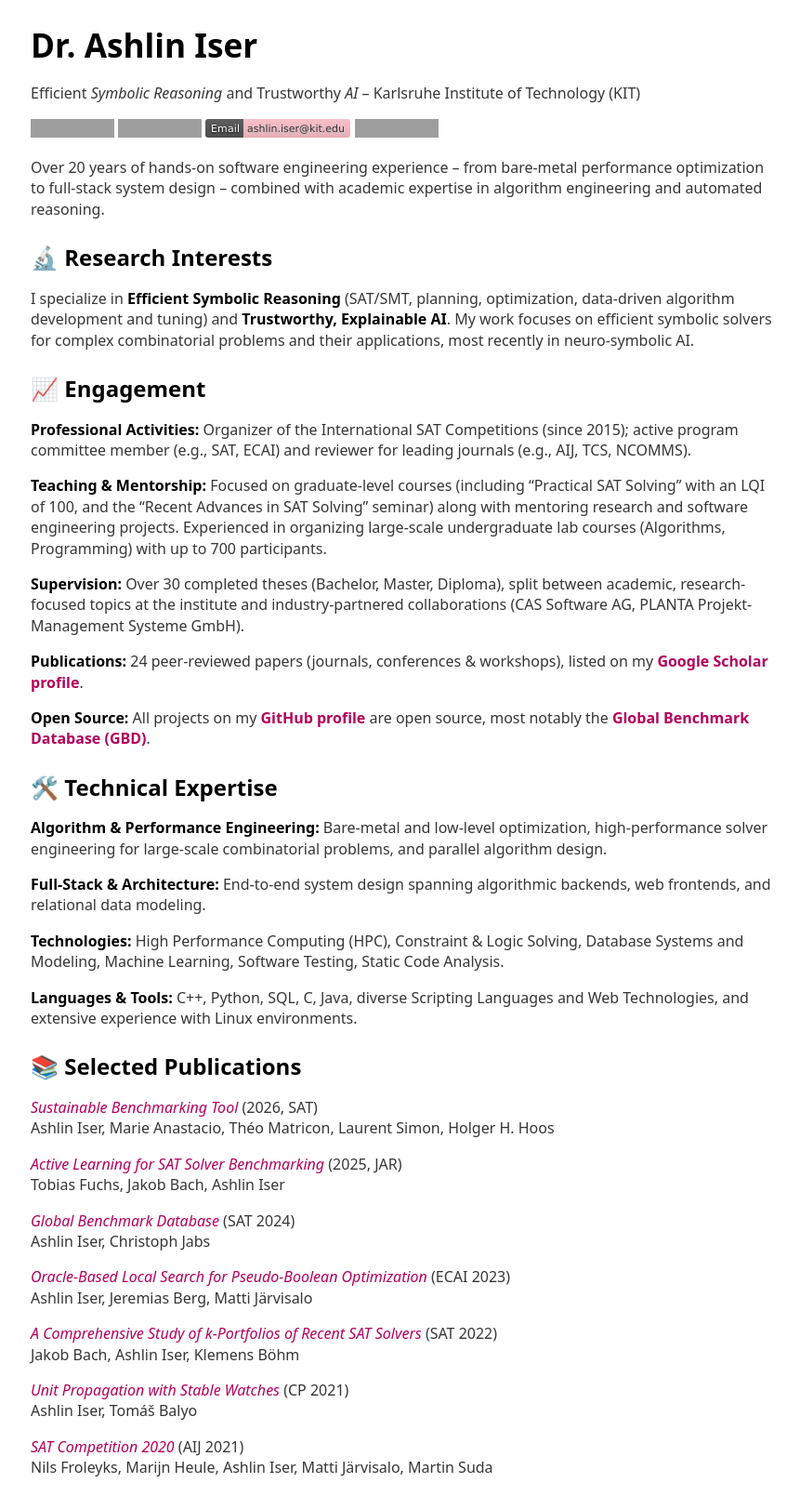
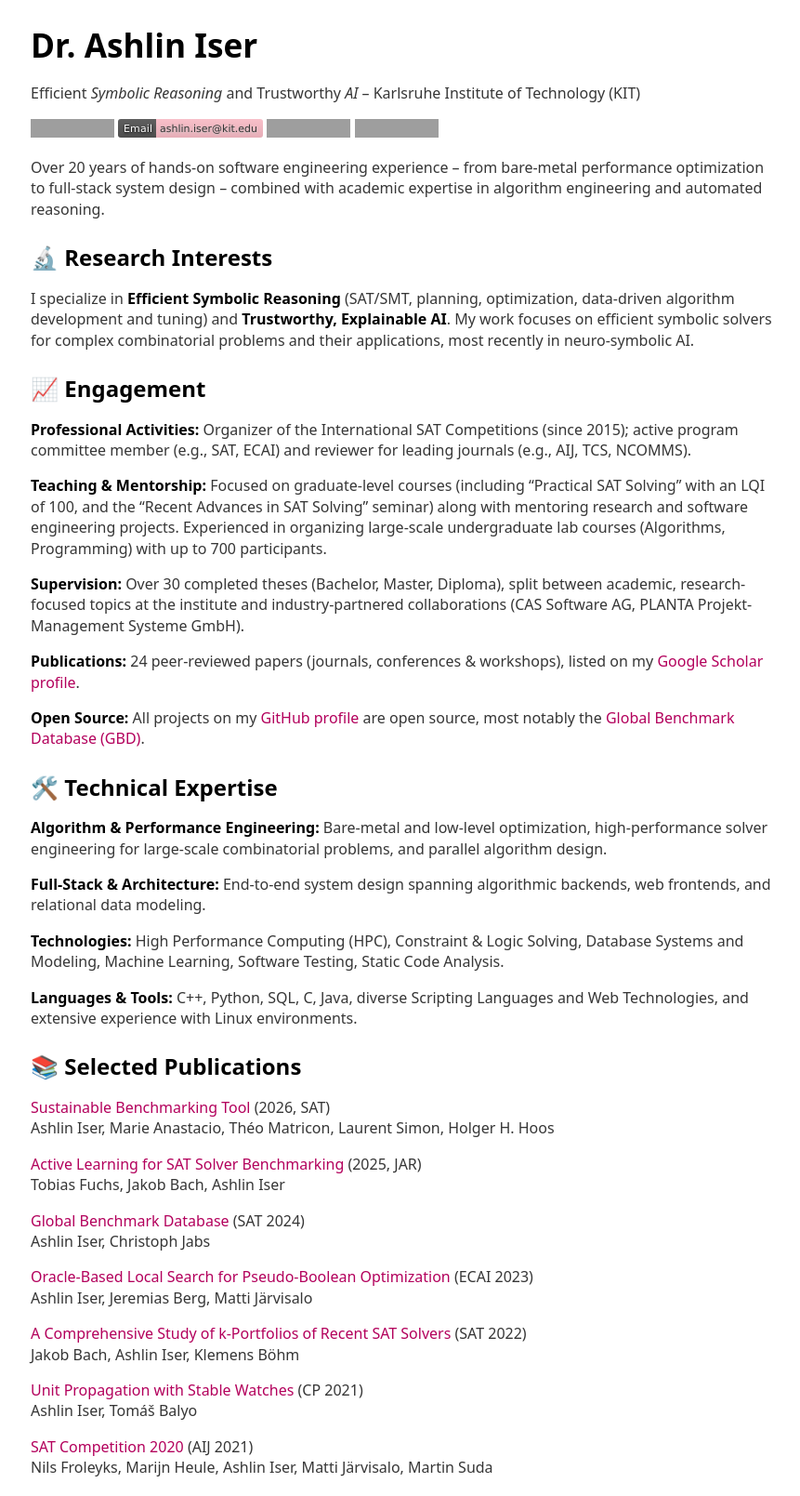
Before and after one commit to Udopia/udopia.github.io, a Jekyll site: the page built from README.md, in a window 1280 px wide. Shown: the whole page at 93% size, without its empty margins (207-1068 px from the left). Built offline with Jekyll 4.4.1, drawn with Linux system fonts in a browser that asks for light colours; our own code applies the rules of GitHub Pages for plain Markdown files; grey boxes are pictures that could not be loaded.

Commit message:
fontface normal + better contrast in dark mode

```diff
--- a/README.md
+++ b/README.md
@@ -2,10 +2,10 @@
 
 Efficient *Symbolic Reasoning* and Trustworthy *AI* -- Karlsruhe Institute of Technology (KIT)
 
-[![GitHub](https://img.shields.io/badge/GitHub-Udopia-181717?style=flat&logo=github&logoColor=white)](https://github.com/Udopia)
 [![Google Scholar](https://img.shields.io/badge/Google%20Scholar-Profile-4285F4?style=flat&logo=googlescholar&logoColor=white)](https://scholar.google.de/citations?user=wRcC2U8AAAAJ)
 [![Email](email.svg)](https://ae.iti.kit.edu/3986.php)
 [![ORCID](https://img.shields.io/badge/ORCID-0000--0003--2904--232X-A6CE39?style=flat&logo=orcid&logoColor=white)](https://orcid.org/0000-0003-2904-232X)
+[![GitHub](https://img.shields.io/badge/GitHub-Udopia-181717?style=flat&logo=github&logoColor=white)](https://github.com/Udopia)
 
 Over 20 years of hands-on software engineering experience -- from bare-metal performance optimization to full-stack system design -- combined with academic expertise in algorithm engineering and automated reasoning.
 
@@ -21,9 +21,9 @@ I specialize in **Efficient Symbolic Reasoning** (SAT/SMT, planning, optimizatio
 
 **Supervision:** Over 30 completed theses (Bachelor, Master, Diploma), split between academic, research-focused topics at the institute and industry-partnered collaborations (CAS Software AG, PLANTA Projekt-Management Systeme GmbH).
 
-**Publications:** 24 peer-reviewed papers (journals, conferences & workshops), listed on my **[Google Scholar profile](https://scholar.google.de/citations?user=wRcC2U8AAAAJ)**.
+**Publications:** 24 peer-reviewed papers (journals, conferences & workshops), listed on my [Google Scholar profile](https://scholar.google.de/citations?user=wRcC2U8AAAAJ).
 
-**Open Source:** All projects on my **[GitHub profile](https://github.com/Udopia)** are open source, most notably the **[Global Benchmark Database (GBD)](https://github.com/Udopia/gbd)**.
+**Open Source:** All projects on my [GitHub profile](https://github.com/Udopia) are open source, most notably the [Global Benchmark Database (GBD)](https://github.com/Udopia/gbd).
 
 ## 🛠 Technical Expertise
 
@@ -37,23 +37,23 @@ I specialize in **Efficient Symbolic Reasoning** (SAT/SMT, planning, optimizatio
 
 ## 📚 Selected Publications
 
-*[Sustainable Benchmarking Tool](https://doi.org/10.4230/LIPIcs.SAT.2026.36)* (2026, SAT)<br>
+[Sustainable Benchmarking Tool](https://doi.org/10.4230/LIPIcs.SAT.2026.36) (2026, SAT)
 Ashlin Iser, Marie Anastacio, Théo Matricon, Laurent Simon, Holger H. Hoos
 
-*[Active Learning for SAT Solver Benchmarking](https://doi.org/10.1007/s10817-025-09729-6)* (2025, JAR)<br>
+[Active Learning for SAT Solver Benchmarking](https://doi.org/10.1007/s10817-025-09729-6) (2025, JAR)
 Tobias Fuchs, Jakob Bach, Ashlin Iser
 
-*[Global Benchmark Database](https://doi.org/10.4230/LIPIcs.SAT.2024.18)* (SAT 2024)<br>
+[Global Benchmark Database](https://doi.org/10.4230/LIPIcs.SAT.2024.18) (SAT 2024)
 Ashlin Iser, Christoph Jabs
 
-*[Oracle-Based Local Search for Pseudo-Boolean Optimization](https://doi.org/10.3233/FAIA230387)* (ECAI 2023)<br>
+[Oracle-Based Local Search for Pseudo-Boolean Optimization](https://doi.org/10.3233/FAIA230387) (ECAI 2023)
 Ashlin Iser, Jeremias Berg, Matti Järvisalo
 
-*[A Comprehensive Study of k-Portfolios of Recent SAT Solvers](https://doi.org/10.4230/LIPICS.SAT.2022.2)* (SAT 2022)<br>
+[A Comprehensive Study of k-Portfolios of Recent SAT Solvers](https://doi.org/10.4230/LIPICS.SAT.2022.2) (SAT 2022)
 Jakob Bach, Ashlin Iser, Klemens Böhm
 
-*[Unit Propagation with Stable Watches](https://doi.org/10.4230/LIPIcs.CP.2021.6)* (CP 2021)<br>
+[Unit Propagation with Stable Watches](https://doi.org/10.4230/LIPIcs.CP.2021.6) (CP 2021)
 Ashlin Iser, Tomáš Balyo
 
-*[SAT Competition 2020](https://doi.org/10.1016/J.ARTINT.2021.103572)* (AIJ 2021)<br>
+[SAT Competition 2020](https://doi.org/10.1016/J.ARTINT.2021.103572) (AIJ 2021)
 Nils Froleyks, Marijn Heule, Ashlin Iser, Matti Järvisalo, Martin Suda
--- a/_layouts/default.html
+++ b/_layouts/default.html
@@ -18,6 +18,16 @@
     a:hover {
       color: #d1006e;
     }
+
+    @media (prefers-color-scheme: dark) {
+      :root {
+        --links: #ffc0cb;
+        --focus: #ffc0cb;
+      }
+      a:hover {
+        color: #ffb6c1;
+      }
+    }
   </style>
 </head>
 <body>
```
